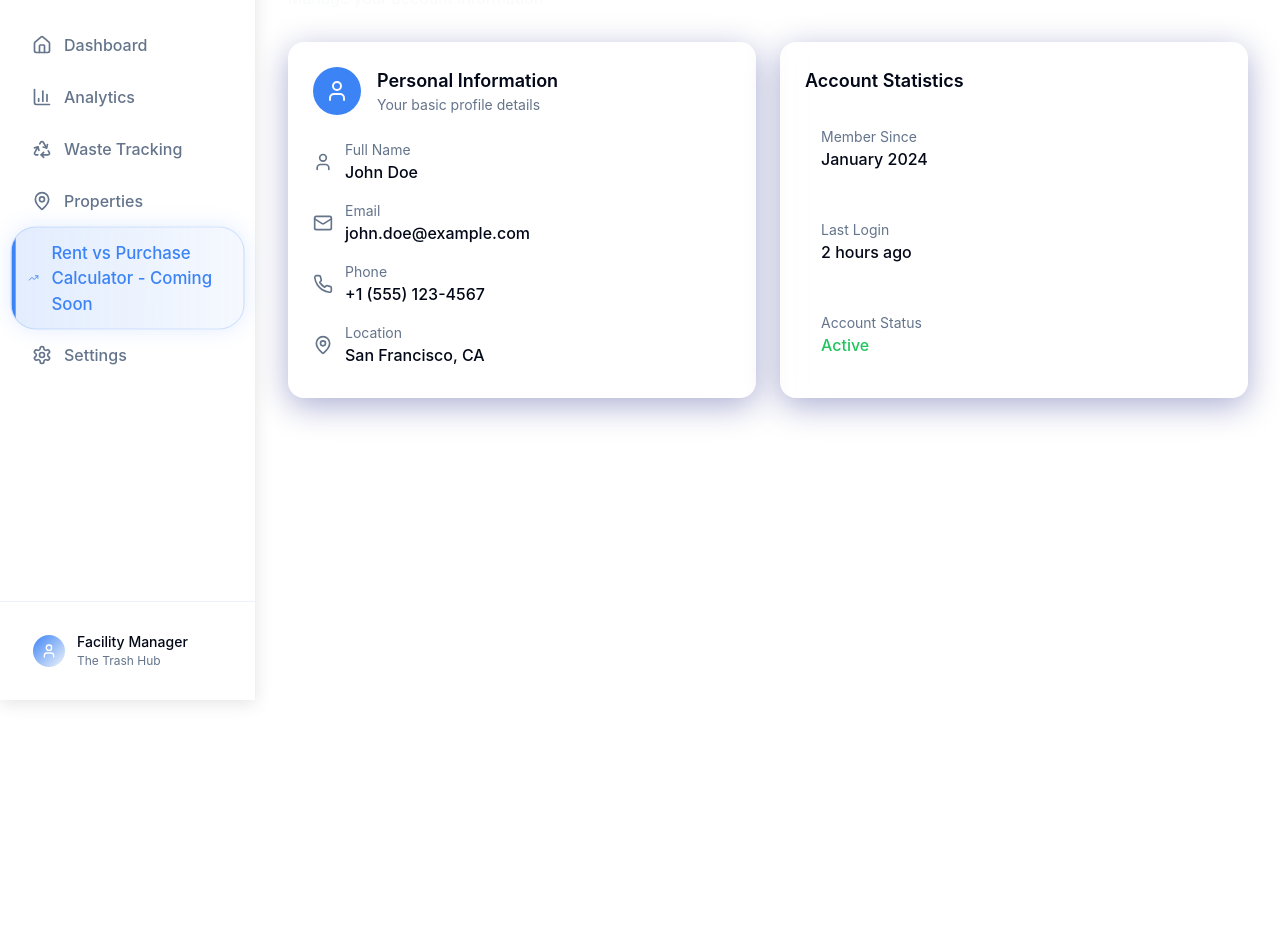
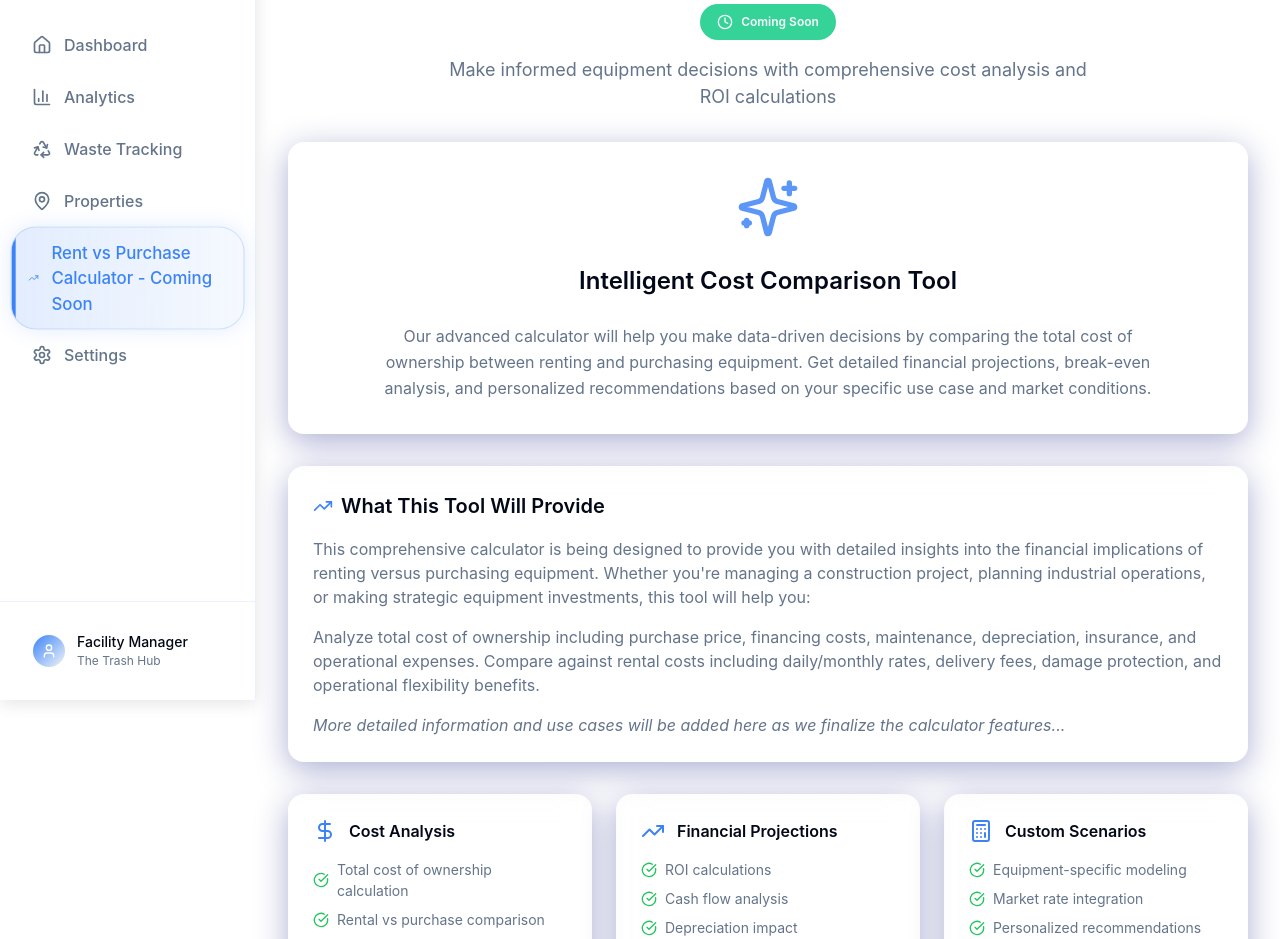
Before and after one commit to tryinhard1080/professional-admin-dashboard-880, a React (Vite) app: page /profile in a window 1280 px wide. Shown: the part 100-1039 px from the top of the page. Before the commit the page ends 800 px from the top, so only its background shows below. Built offline with nearby package versions, Linux system fonts and the light colour scheme.

Commit message:
Refactor: Implement coming soon page
Updated CostOptimization page to a "coming soon" page with a description box.

```diff
--- a/src/pages/CostOptimization.tsx
+++ b/src/pages/CostOptimization.tsx
@@ -1,81 +1,140 @@
 import { Card } from "@/components/ui/card";
-import { User, Mail, Phone, MapPin } from "lucide-react";
+import { Badge } from "@/components/ui/badge";
+import { Calculator, TrendingUp, DollarSign, Clock, CheckCircle, Sparkles } from "lucide-react";
 
-const Profile = () => {
+const CostOptimization = () => {
   return (
     <div className="space-y-8">
-      <header>
-        <h1 className="text-4xl font-bold text-primary">Profile</h1>
-        <p className="text-secondary-foreground">Manage your account information</p>
+      {/* Header Section */}
+      <header className="text-center space-y-4">
+        <div className="flex items-center justify-center space-x-3">
+          <div className="p-3 bg-primary rounded-full">
+            <Calculator className="h-8 w-8 text-primary-foreground" />
+          </div>
+          <h1 className="text-4xl font-bold text-primary">Rent vs Purchase Calculator</h1>
+        </div>
+        <Badge variant="secondary" className="inline-flex items-center space-x-2 px-4 py-2">
+          <Clock className="h-4 w-4" />
+          <span>Coming Soon</span>
+        </Badge>
+        <p className="text-lg text-muted-foreground max-w-2xl mx-auto">
+          Make informed equipment decisions with comprehensive cost analysis and ROI calculations
+        </p>
       </header>
 
-      <div className="grid grid-cols-1 md:grid-cols-2 gap-6">
+      {/* Hero Section */}
+      <Card className="glass-card p-8 text-center">
+        <div className="space-y-6">
+          <div className="flex justify-center">
+            <Sparkles className="h-16 w-16 text-primary animate-pulse" />
+          </div>
+          <h2 className="text-2xl font-semibold">Intelligent Cost Comparison Tool</h2>
+          <p className="text-muted-foreground max-w-3xl mx-auto leading-relaxed">
+            Our advanced calculator will help you make data-driven decisions by comparing the total cost of ownership
+            between renting and purchasing equipment. Get detailed financial projections, break-even analysis,
+            and personalized recommendations based on your specific use case and market conditions.
+          </p>
+        </div>
+      </Card>
+
+      {/* Description Box - Easily Editable */}
+      <Card className="glass-card p-6">
+        <h3 className="text-xl font-semibold mb-4 flex items-center space-x-2">
+          <TrendingUp className="h-5 w-5 text-primary" />
+          <span>What This Tool Will Provide</span>
+        </h3>
+        <div className="prose prose-sm max-w-none text-muted-foreground">
+          <p className="mb-4">
+            This comprehensive calculator is being designed to provide you with detailed insights into the financial
+            implications of renting versus purchasing equipment. Whether you're managing a construction project,
+            planning industrial operations, or making strategic equipment investments, this tool will help you:
+          </p>
+          <p className="mb-4">
+            Analyze total cost of ownership including purchase price, financing costs, maintenance, depreciation,
+            insurance, and operational expenses. Compare against rental costs including daily/monthly rates,
+            delivery fees, damage protection, and operational flexibility benefits.
+          </p>
+          <p>
+            <em>More detailed information and use cases will be added here as we finalize the calculator features...</em>
+          </p>
+        </div>
+      </Card>
+
+      {/* Feature Preview */}
+      <div className="grid grid-cols-1 md:grid-cols-2 lg:grid-cols-3 gap-6">
         <Card className="glass-card p-6">
-          <div className="flex items-center space-x-4 mb-6">
-            <div className="p-3 bg-primary rounded-full">
-              <User className="h-6 w-6 text-primary-foreground" />
-            </div>
-            <div>
-              <h3 className="text-lg font-semibold">Personal Information</h3>
-              <p className="text-sm text-muted-foreground">Your basic profile details</p>
-            </div>
+          <div className="flex items-center space-x-3 mb-4">
+            <DollarSign className="h-6 w-6 text-primary" />
+            <h4 className="font-semibold">Cost Analysis</h4>
           </div>
-
-          <div className="space-y-4">
-            <div className="flex items-center space-x-3">
-              <User className="h-5 w-5 text-muted-foreground" />
-              <div>
-                <p className="text-sm text-muted-foreground">Full Name</p>
-                <p className="font-medium">John Doe</p>
-              </div>
-            </div>
-
-            <div className="flex items-center space-x-3">
-              <Mail className="h-5 w-5 text-muted-foreground" />
-              <div>
-                <p className="text-sm text-muted-foreground">Email</p>
-                <p className="font-medium">john.doe@example.com</p>
-              </div>
-            </div>
-
-            <div className="flex items-center space-x-3">
-              <Phone className="h-5 w-5 text-muted-foreground" />
-              <div>
-                <p className="text-sm text-muted-foreground">Phone</p>
-                <p className="font-medium">+1 (555) 123-4567</p>
-              </div>
-            </div>
-
-            <div className="flex items-center space-x-3">
-              <MapPin className="h-5 w-5 text-muted-foreground" />
-              <div>
-                <p className="text-sm text-muted-foreground">Location</p>
-                <p className="font-medium">San Francisco, CA</p>
-              </div>
-            </div>
-          </div>
+          <ul className="space-y-2 text-sm text-muted-foreground">
+            <li className="flex items-center space-x-2">
+              <CheckCircle className="h-4 w-4 text-green-500" />
+              <span>Total cost of ownership calculation</span>
+            </li>
+            <li className="flex items-center space-x-2">
+              <CheckCircle className="h-4 w-4 text-green-500" />
+              <span>Rental vs purchase comparison</span>
+            </li>
+            <li className="flex items-center space-x-2">
+              <CheckCircle className="h-4 w-4 text-green-500" />
+              <span>Break-even point analysis</span>
+            </li>
+          </ul>
         </Card>
 
         <Card className="glass-card p-6">
-          <h3 className="text-lg font-semibold mb-4">Account Statistics</h3>
-          <div className="space-y-4">
-            <div className="p-4 bg-white/5 rounded-lg">
-              <p className="text-sm text-muted-foreground">Member Since</p>
-              <p className="font-medium">January 2024</p>
-            </div>
-            <div className="p-4 bg-white/5 rounded-lg">
-              <p className="text-sm text-muted-foreground">Last Login</p>
-              <p className="font-medium">2 hours ago</p>
-            </div>
-            <div className="p-4 bg-white/5 rounded-lg">
-              <p className="text-sm text-muted-foreground">Account Status</p>
-              <p className="font-medium text-green-500">Active</p>
-            </div>
+          <div className="flex items-center space-x-3 mb-4">
+            <TrendingUp className="h-6 w-6 text-primary" />
+            <h4 className="font-semibold">Financial Projections</h4>
           </div>
+          <ul className="space-y-2 text-sm text-muted-foreground">
+            <li className="flex items-center space-x-2">
+              <CheckCircle className="h-4 w-4 text-green-500" />
+              <span>ROI calculations</span>
+            </li>
+            <li className="flex items-center space-x-2">
+              <CheckCircle className="h-4 w-4 text-green-500" />
+              <span>Cash flow analysis</span>
+            </li>
+            <li className="flex items-center space-x-2">
+              <CheckCircle className="h-4 w-4 text-green-500" />
+              <span>Depreciation impact</span>
+            </li>
+          </ul>
+        </Card>
+
+        <Card className="glass-card p-6">
+          <div className="flex items-center space-x-3 mb-4">
+            <Calculator className="h-6 w-6 text-primary" />
+            <h4 className="font-semibold">Custom Scenarios</h4>
+          </div>
+          <ul className="space-y-2 text-sm text-muted-foreground">
+            <li className="flex items-center space-x-2">
+              <CheckCircle className="h-4 w-4 text-green-500" />
+              <span>Equipment-specific modeling</span>
+            </li>
+            <li className="flex items-center space-x-2">
+              <CheckCircle className="h-4 w-4 text-green-500" />
+              <span>Market rate integration</span>
+            </li>
+            <li className="flex items-center space-x-2">
+              <CheckCircle className="h-4 w-4 text-green-500" />
+              <span>Personalized recommendations</span>
+            </li>
+          </ul>
         </Card>
       </div>
+
+      {/* Timeline Section */}
+      <Card className="glass-card p-6 text-center">
+        <h3 className="text-lg font-semibold mb-2">Expected Launch</h3>
+        <p className="text-muted-foreground">
+          We're working hard to bring you this powerful tool. Check back soon for updates!
+        </p>
+      </Card>
     </div>
   );
 };
 
-export default Profile;
+export default CostOptimization;
```
